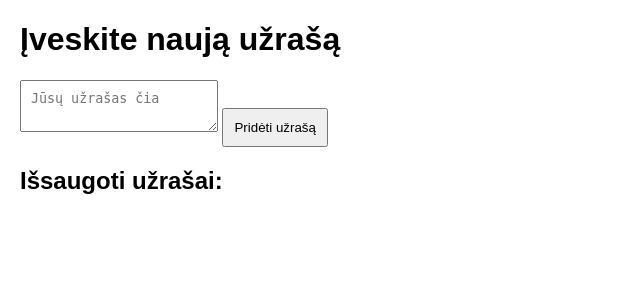
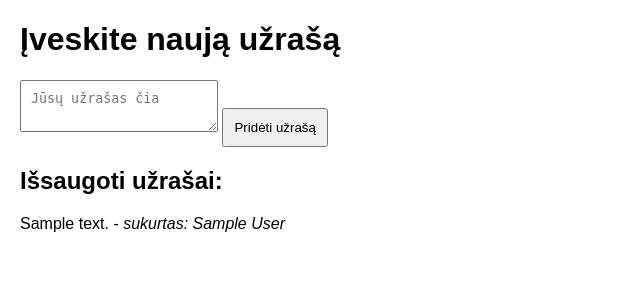
Before and after one commit to Karolis123212321/uzrasine, a Flask app: page /uzrasai in a window 1280 px wide. Shown: the top 300 px of the page, without its empty margins (0-640 px from the left). Run offline with Flask 3, Linux system fonts and the light colour scheme; tables that the repository leaves empty hold one stand-in row (values such as "Sample post").

Commit message:
papildymas
papildymas

```diff
--- a/main.py
+++ b/main.py
@@ -1,37 +1,69 @@
-from flask import Flask, render_template, request, redirect, url_for
+import sqlite3
+from flask import Flask, render_template, request, redirect, url_for, g
+
+DATABASE = 'application.db'
 
 app = Flask(__name__)
 
-# Laikinas duomenų saugojimas
-vartotojai = []
-uzrasai_listas = []
+def get_db():
+    db = getattr(g, '_database', None)
+    if db is None:
+        db = g._database = sqlite3.connect(DATABASE)
+        db.row_factory = sqlite3.Row
+    return db
 
-# Pagrindinis route
+@app.teardown_appcontext
+def close_connection(exception):
+    db = getattr(g, '_database', None)
+    if db is not None:
+        db.close()
+
+def init_db():
+    with app.app_context():
+        db = get_db()
+        with app.open_resource('schema.sql', mode='r') as f:
+            db.cursor().executescript(f.read())
+        db.commit()
+
+# Replace your existing vartotojai and uzrasai routes with the following
 @app.route('/')
 def index():
     return render_template('index.html')
-
-# Vartotojai route
 @app.route('/vartotojai', methods=['GET', 'POST'])
 def vartotojai():
+    db = get_db()
     if request.method == 'POST':
-        # Paimame duomenis iš formos ir pridėdami prie vartotojų sąrašo
         vartotojo_vardas = request.form.get('vardas')
-        vartotojai.append(vartotojo_vardas)
-        return redirect(url_for('vartotojai'))
-    # Jei metodas yra GET, atvaizduojame vartotojų sąrašą
-    return render_template('vartotojai.html', vartotojai=vartotojai)
+        if vartotojo_vardas:
+            db.execute('INSERT INTO users (name) VALUES (?)', (vartotojo_vardas,))
+            db.commit()
+            return redirect(url_for('vartotojai'))
+    # Fetch each user and their notes. This requires a more complex query or multiple queries.
+    # For simplicity, here's a basic approach using multiple queries (not the most efficient):
+    users_cur = db.execute('SELECT id, name FROM users')
+    users = users_cur.fetchall()
+    for user in users:
+        notes_cur = db.execute('SELECT content FROM notes WHERE user_id = ?', (user['id'],))
+        user['notes'] = notes_cur.fetchall()
+    return render_template('vartotojai.html', vartotojai=users)
 
-# Užrašai route
 @app.route('/uzrasai', methods=['GET', 'POST'])
 def uzrasai():
+    db = get_db()
     if request.method == 'POST':
-        # Paimame užrašą iš formos ir pridedame prie užrašų sąrašo
+        # This assumes you have a way to identify the current user's ID
+        # For example, user_id = get_current_user_id()
         uzrasas = request.form.get('uzrasas')
-        uzrasai_listas.append(uzrasas)
-        return redirect(url_for('uzrasai'))
-    # Jei metodas yra GET, atvaizduojame užrašų sąrašą
+        user_id = request.form.get('user_id')  # Placeholder for actual user identification logic
+        if uzrasas and user_id:
+            db.execute('INSERT INTO notes (content, user_id) VALUES (?, ?)', (uzrasas, user_id))
+            db.commit()
+            return redirect(url_for('uzrasai'))
+    # Modify this query to join with the users table and fetch the username
+    cur = db.execute('SELECT notes.content, users.name FROM notes JOIN users ON notes.user_id = users.id')
+    uzrasai_listas = cur.fetchall()
     return render_template('uzrasai.html', uzrasai=uzrasai_listas)
 
 if __name__ == "__main__":
+    init_db()  # Ensure the database and tables are created
     app.run(debug=True)
--- /dev/null
+++ b/schema.sql
@@ -0,0 +1,11 @@
+CREATE TABLE IF NOT EXISTS users (
+    id INTEGER PRIMARY KEY AUTOINCREMENT,
+    name TEXT NOT NULL
+);
+
+CREATE TABLE IF NOT EXISTS notes (
+    id INTEGER PRIMARY KEY AUTOINCREMENT,
+    content TEXT NOT NULL,
+    user_id INTEGER,
+    FOREIGN KEY (user_id) REFERENCES users(id)
+);
--- a/templates/uzrasai.html
+++ b/templates/uzrasai.html
@@ -22,7 +22,7 @@
     <h2>Išsaugoti užrašai:</h2>
     <ul>
         {% for uzrasas in uzrasai %}
-            <li>{{ uzrasas.tekstas }}</li> <!-- Priklausomai nuo duomenų modelio, galbūt reikės keisti "tekstas" -->
+            <li>{{ uzrasas.content }} - <em>sukurtas: {{ uzrasas.name }}</em></li> <!-- Adjusted to display the username -->
         {% endfor %}
     </ul>
 </body>
--- a/templates/vartotojai.html
+++ b/templates/vartotojai.html
@@ -16,14 +16,14 @@
 <body>
     <h1>Įveskite vartotojo informaciją</h1>
     <form action="/vartotojai" method="POST">
-        <input type="text" name="vartotojas" required placeholder="Vartotojo vardas">
+        <input type="text" name="vardas" required placeholder="Vartotojo vardas">
         <button type="submit">Pridėti</button>
     </form>
     <h2>Vartotojų sąrašas:</h2>
     <ul>
         {% for vartotojas in vartotojai %}
-            <li>{{ vartotojas.vardas }}</li> <!-- Priklausomai nuo duomenų modelio, galbūt reikės keisti "vardas" -->
+            <li>{{ vartotojas.name }}</li> <!-- Priklausomai nuo duomenų modelio, galbūt reikės keisti "vardas" -->
         {% endfor %}
     </ul>
 </body>
-</html>
+</html>do
```
Also changed, not shown: application.db (added).
